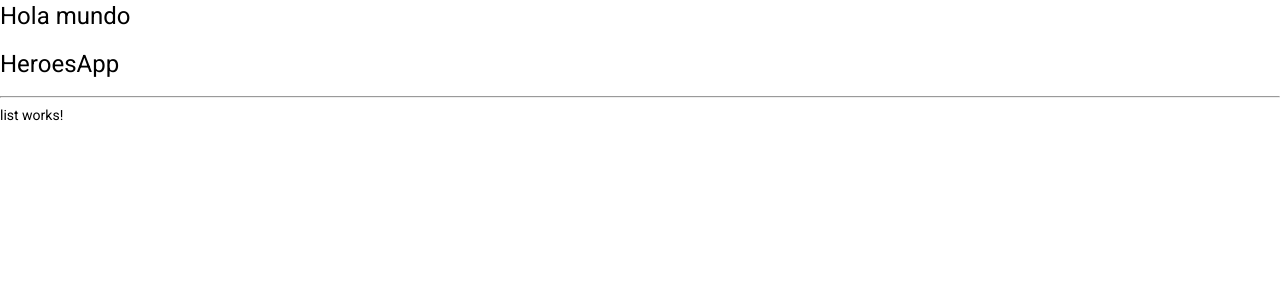
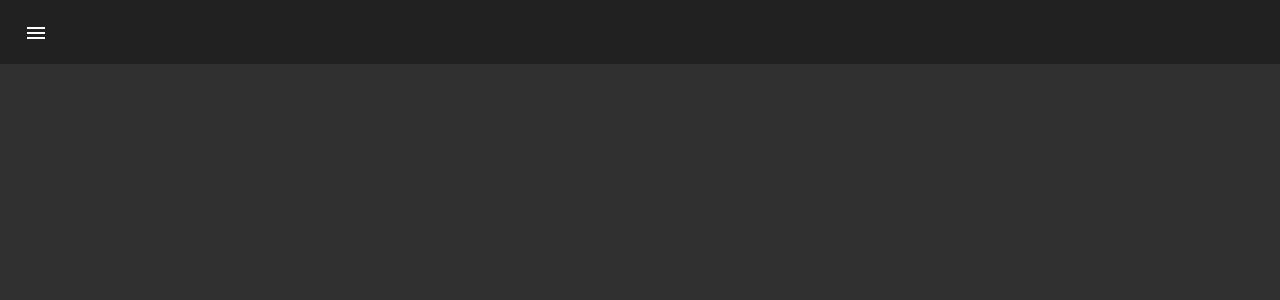
Before and after one commit to EduardoUDG/Angular_heroes-app, an Angular app: page /heroes/list in a window 1280 px wide. Shown: the top 300 px of the page. Built offline with nearby package versions, Linux system fonts and the light colour scheme.

Commit message:
update - sidenav and icons

```diff
--- a/src/app/app.component.html
+++ b/src/app/app.component.html
@@ -1,3 +1,3 @@
-<h1>Hola mundo</h1>
+
 
 <router-outlet></router-outlet>
--- a/src/app/heroes/heroes.module.ts
+++ b/src/app/heroes/heroes.module.ts
@@ -3,6 +3,7 @@
 import { HeroesRoutingModule } from './heroes-routing.module';
 import { RouterModule } from '@angular/router';
 import { FlexLayoutModule } from '@angular/flex-layout';
+import { MaterialModule } from './../material/material.module';
 
 import { AddComponent } from './pages/add/add.component';
 import { SearchComponent } from './pages/search/search.component';
@@ -24,7 +25,8 @@
     CommonModule,
     HeroesRoutingModule,
     RouterModule,
-    FlexLayoutModule
+    FlexLayoutModule,
+    MaterialModule
   ]
 })
 export class HeroesModule { }
--- a/src/app/heroes/pages/home/home.component.html
+++ b/src/app/heroes/pages/home/home.component.html
@@ -1,3 +1,15 @@
-<h1>HeroesApp</h1>
-<hr>
-<router-outlet></router-outlet>
+<mat-sidenav-container fullscreen>
+  <mat-sidenav #sidenav>
+    <h1>Sidenav</h1>
+  </mat-sidenav>
+
+  <mat-toolbar>
+    <button mat-icon-button
+            (click)="sidenav.toggle()">
+      <mat-icon>
+        menu
+      </mat-icon>
+    </button>
+  </mat-toolbar>
+
+</mat-sidenav-container>
```
Also changed, not shown: src/app/material/material.module.ts (+8 -1 lines).
